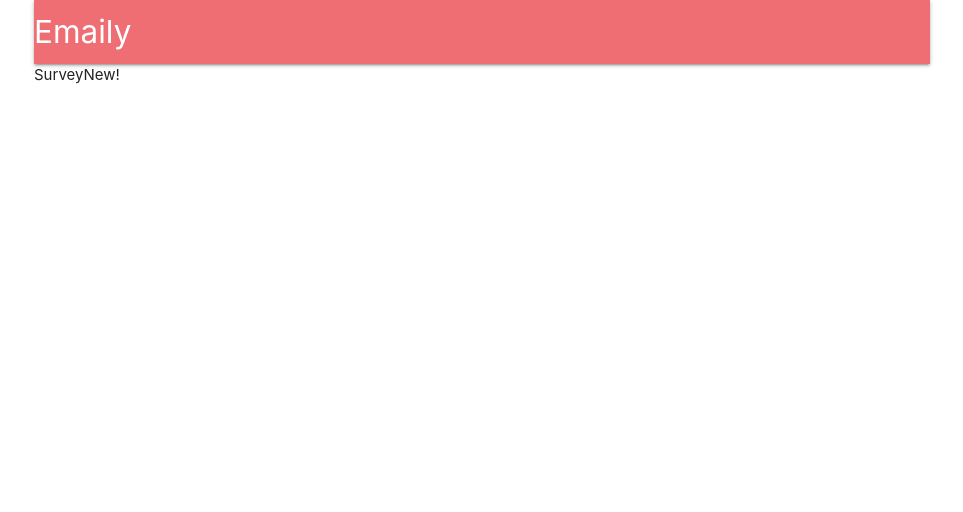
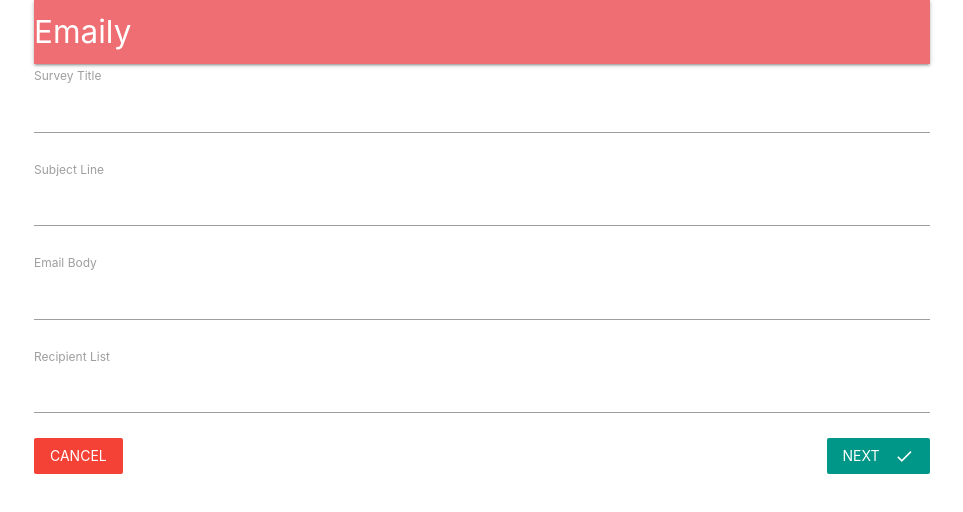
Before and after one commit to OguzAkkus/NodeJs-React-web-app, a React (Create React App) app in the folder client/: page /surveys/new in a window 1280 px wide. Shown: the top 512 px of the page, without its empty margins (158-1121 px from the left). Built offline with nearby package versions, Linux system fonts and the light colour scheme; no server answers.

Commit message:
Survey forms

```diff
--- a/client/src/components/App.js
+++ b/client/src/components/App.js
@@ -6,7 +6,7 @@ import * as actions from '../actions';
 import Header from './Header';
 import Landing from './Landing';
 import Dashboard from './Dashboard';
-import SurveyNew from './surveys/surveyNew';
+import SurveyNew from './surveys/SurveyNew';
 
 class App extends Component {
   componentDidMount() {
@@ -15,16 +15,14 @@ class App extends Component {
 
   render() {
     return (
-      <div className="container">
       <BrowserRouter>
-          <div>
+        <div className="container" >
           <Header />
           <Route exact path="/" component={Landing} />
           <Route exact path="/surveys" component={Dashboard} />
           <Route path="/surveys/new" component={SurveyNew} />
         </div>
       </BrowserRouter>
-      </div>
     );
   }
 }
--- /dev/null
+++ b/client/src/components/surveys/SurveyField.js
@@ -0,0 +1,15 @@
+// SurveyField contains logic to render a single
+// label and text input
+import React from 'react';
+
+export default ({ input, label, meta: { error, touched } }) => {
+  return (
+    <div>
+      <label>{label}</label>
+      <input {...input} style={{ marginBottom:'5px' }} />
+      <div className="red-text" style={{ marginBottom: '20px' }}>
+        {touched && error}
+      </div>
+    </div>
+  );
+};
--- /dev/null
+++ b/client/src/components/surveys/SurveyForm.js
@@ -0,0 +1,66 @@
+// SurveyForm shows a form for a user to add input
+import _ from 'lodash';
+import React, { Component } from 'react';
+import { reduxForm, Field } from 'redux-form';
+import { Link } from 'react-router-dom';
+import SurveyField from './SurveyField';
+import validateEmails from '../../utils/validateEmails';
+
+const FIELD = [
+  {label: 'Survey Title', name: 'title',},
+  {label: 'Subject Line', name: 'subject'},
+  {label: 'Email Body', name: 'body'},
+  {label: 'Recipient List', name: 'emails'}
+];
+
+class SurveyForm extends Component {
+  renderFields() {
+    return _.map(FIELD, ({ label, name }) => {
+      return (
+        <Field
+          key={name}
+          component={SurveyField}
+          type="text"
+          label={label}
+          name={name}
+        />
+      );
+    });
+  }
+
+  render() {
+    return (
+      <div>
+        <form onSubmit={this.props.handleSubmit((values) => console.log(values))}>
+          {this.renderFields()}
+          <Link to="/surveys" className="red btn-flat white-text">
+            Cancel
+          </Link>
+          <button type="submit"className="teal btn-flat right white-text">
+            Next
+            <i className="material-icons right">done</i>
+          </button>
+        </form>
+      </div>
+    );
+  }
+}
+
+function validate(values) {
+  const errors = {};
+
+  errors.emails = validateEmails(values.emails || '');
+
+  _.each(FIELD, ({ name }) => {
+    if (!values[name]) {
+      errors[name] = 'You must provide a value';
+    }
+  });
+
+  return errors;
+}
+
+export default reduxForm({
+  validate,
+  form: 'surveyForm'
+})(SurveyForm);
--- a/client/src/components/surveys/surveyNew.js
+++ b/client/src/components/surveys/SurveyNew.js
@@ -1,10 +1,12 @@
+// SurveyNew shows SurveyForm and SurveyFormReview
 import React, { Component } from "react";
+import SurveyForm from "./SurveyForm";
 
 class SurveyNew extends Component {
   render() {
     return (
       <div>
-        SurveyNew!
+        <SurveyForm />
       </div>
     );
   }
--- a/client/src/index.js
+++ b/client/src/index.js
@@ -20,6 +20,3 @@ const root = createRoot(container);
 root.render(
   <Provider store={store}><App /></Provider>
 );
-
-console.log('STRIPE KEY IS', process.env.REACT_APP_STRIPE_KEY);
-console.log('Environment is', process.env.NODE_ENV);
--- /dev/null
+++ b/client/src/utils/validateEmails.js
@@ -0,0 +1,12 @@
+const re = /^([A-Za-z0-9_\-\.])+\@([A-Za-z0-9_\-\.])+\.([A-Za-z]{2,4})$/
+
+export default (emails) => {
+  const invalidEmails = emails
+    .split(',')
+    .map(email => email.trim())
+    .filter(email => re.test(email) === false)
+
+  if (invalidEmails.length) {
+    return `These emails are invalid: ${invalidEmails}`;
+  }
+};
--- a/package.json
+++ b/package.json
@@ -24,7 +24,6 @@
   },
   "homepage": "https://github.com/OguzAkkus/NodeJsTest#readme",
   "dependencies": {
-    "@sendgrid/mail": "^7.7.0",
     "body-parser": "^1.20.2",
     "concurrently": "^7.6.0",
     "cookie-session": "^2.0.0",
```
Lines whose indentation alone changed are shown as unchanged.
